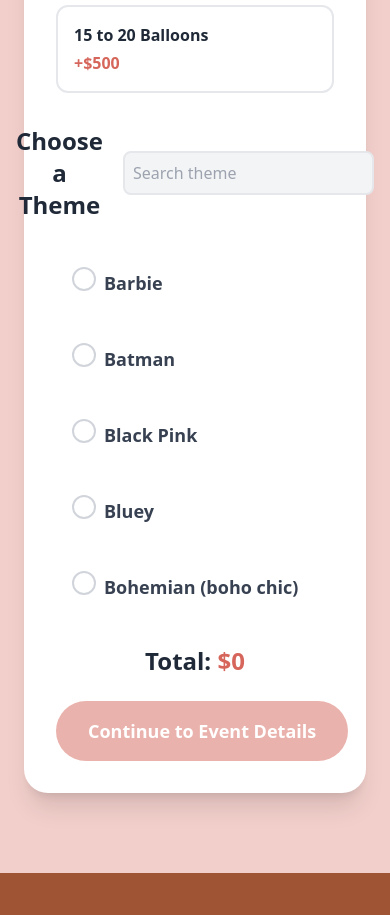
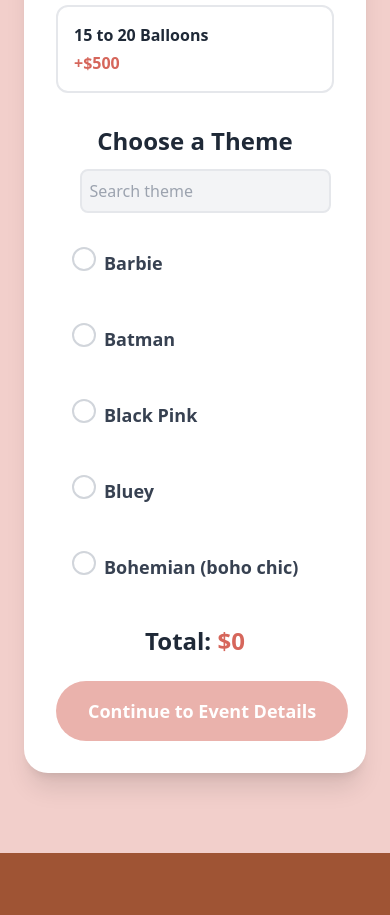
Before and after one commit to soireesandteepees-prog/Soirees-And-Teepees-, a Next.js app in the folder client/: page /booking in a window 390 px wide. Shown: the part 1980-2895 px from the top of the page. Built offline with nearby package versions, Linux system fonts and the light colour scheme.

Commit message:
Services

```diff
--- a/client/app/booking/page.tsx
+++ b/client/app/booking/page.tsx
@@ -370,13 +370,13 @@ export default function Booking() {
                 </div>
 
                 <div>
-                  <div className='flex items-center justify-center space-x-5'>
-                    <h1 className="text-2xl font-bold text-center flex flex-col md:flex-row text-gray-800 mb-6">Choose a Theme </h1>
+                  <div className='flex items-center justify-center flex-col md:flex-row space-x-5'>
+                    <h1 className="text-2xl font-bold text-center text-gray-800 mb-3">Choose a Theme </h1>
 
                     <input
                       type='text'
                       placeholder='Search theme'
-                      className='bg-gray-100 focus:border-[#dd3d2f] focus:outline-none border-2 px-2 text-gray-700 border-gray-200 rounded-lg py-2 mb-6'
+                      className='bg-gray-100 focus:border-[#dd3d2f] focus:outline-none border-2 px-2 text-gray-700 border-gray-200 rounded-lg py-2 mb-3'
                       onChange={(e: React.ChangeEvent<HTMLInputElement>) => handleInputChange(e)}
                     />
                   </div>
```
